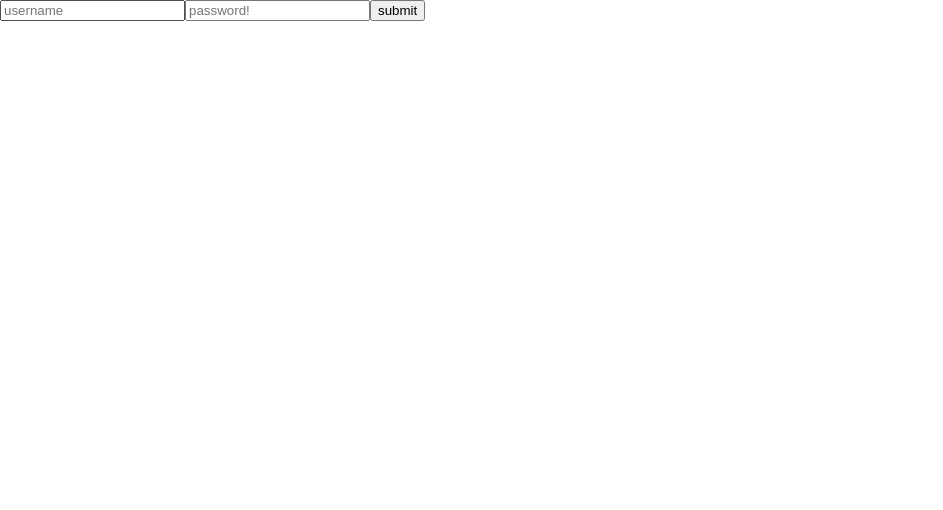
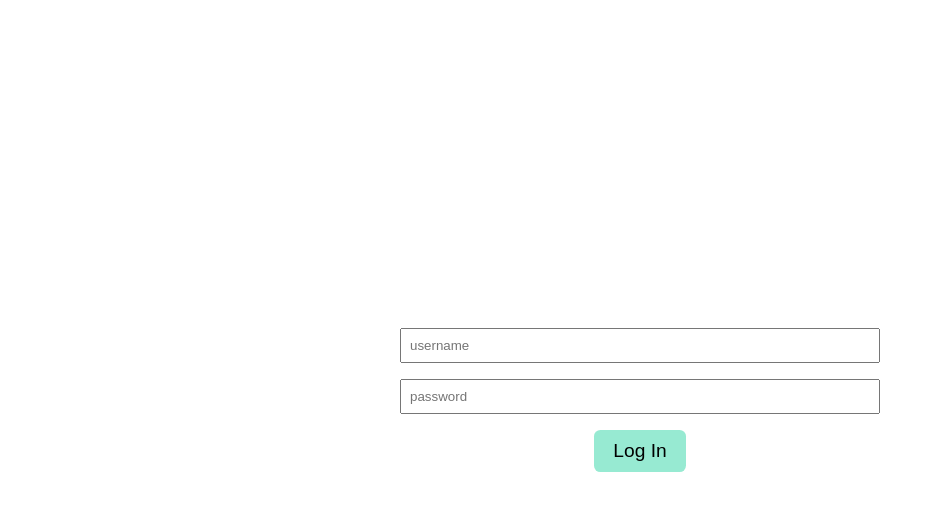
Before and after one commit to bundleofivan/animonogatari, a React (Create React App) app: page /login in a window 1280 px wide. Shown: the top 510 px of the page, without its empty margins (0-943 px from the left). Built offline with nearby package versions, Linux system fonts and the light colour scheme.

Commit message:
added basic login form and button style

```diff
--- /dev/null
+++ b/src/components/Button/Button.module.scss
@@ -0,0 +1,16 @@
+@import 'shared/styles/colors.scss';
+
+.root {
+    padding: 0.6rem 1.2rem;
+    font-size: 1.2rem;
+    border: none;
+    border-radius: 0.4rem;
+    background-color: $magicMint;
+    transition: background-color 0.25s;
+    cursor: pointer;
+
+    &:hover {
+        transition: background-color 0.25s;
+        background-color: darken($magicMint, 20%);
+    }
+}
--- /dev/null
+++ b/src/components/Button/Button.tsx
@@ -0,0 +1,15 @@
+import { FC, ButtonHTMLAttributes } from 'react'
+
+import styles from './Button.module.scss'
+
+type ButtonProps = ButtonHTMLAttributes<HTMLButtonElement>
+
+const Button:FC<ButtonProps> = ({ children, ...buttonProps }) => {
+    return (
+        <button className={styles.root} {...buttonProps}>
+            {children}
+        </button>
+    )
+}
+
+export default Button
--- /dev/null
+++ b/src/components/Button/index.ts
@@ -0,0 +1 @@
+export { default } from './Button'
--- a/src/i18n/locales/en.json
+++ b/src/i18n/locales/en.json
@@ -1,5 +1,5 @@
 {
     "username": "username",
-    "password": "password!",
-    "submit": "submit"
+    "password": "password",
+    "login": "Log In"
 }
--- a/src/index.css
+++ b/src/index.css
@@ -1,4 +1,5 @@
 body {
+  height: 100%;
   margin: 0;
   font-size: 10px;
   font-family: -apple-system, BlinkMacSystemFont, 'Segoe UI', 'Roboto', 'Oxygen',
@@ -8,6 +9,10 @@ body {
   -moz-osx-font-smoothing: grayscale;
 }
 
+html, #root {
+  height: 100%;
+}
+
 code {
   font-family: source-code-pro, Menlo, Monaco, Consolas, 'Courier New',
     monospace;
--- a/src/shared/styles/colors.scss
+++ b/src/shared/styles/colors.scss
@@ -0,0 +1,5 @@
+$englishViolet: #3D315B;
+$independence: #444B6E;
+$magicMint: #97EAD2;
+$orangeYellow: #F5B700;
+$mauve: #DEC1FF;
--- a/src/views/Login/Login.module.scss
+++ b/src/views/Login/Login.module.scss
@@ -1,7 +1,27 @@
 @import 'shared/styles/breakpoints.scss';
 
 .root {
+    height: 100%;
+    display: flex;
+    justify-content: center;
+    align-items: center;
+}
+
+.form {
+    display: flex;
+    justify-content: center;
+    align-items: center;
+    max-width: 30rem;
+    flex-wrap: wrap;
+
     @media screen and (max-width: $mediumScreen) {
-        font-size: 100px;
+        margin-left: 1.5rem;
+        margin-right: 1.5rem;
     }
 }
+
+.input {
+    padding: 0.5rem;
+    width: 100%;
+    margin-bottom: 1rem;
+}
--- a/src/views/Login/Login.tsx
+++ b/src/views/Login/Login.tsx
@@ -1,27 +1,29 @@
 import { FormEvent } from 'react'
 import { useTranslation } from 'react-i18next'
+
+import Button from 'components/Button'
 
 import styles from './Login.module.scss'
 
 const onSubmit = (e: FormEvent<HTMLFormElement>) => {
     e.preventDefault()
-
+    console.log('clicked submit')
 }
 
 const Login = () => {
     const { t } = useTranslation()
     const usernameLabel = t('username')
     const passwordLabel = t('password')
-    const submitText = t('submit')
+    const loginText = t('login')
 
     return (
         <div className={styles.root}>
-            <form onSubmit={onSubmit}>
+            <form className={styles.form} onSubmit={onSubmit}>
                 <label htmlFor={usernameLabel} hidden>{usernameLabel}</label>
-                <input type={'text'} name={usernameLabel} placeholder={usernameLabel} />
+                <input className={styles.input} type={'text'} name={usernameLabel} placeholder={usernameLabel} />
                 <label htmlFor={'password'} hidden>{passwordLabel}</label>
-                <input type={'text'} name={passwordLabel} placeholder={passwordLabel} />
-                <input type={'submit'} value={submitText} />
+                <input className={styles.input} type={'text'} name={passwordLabel} placeholder={passwordLabel} />
+                <Button type={'submit'}>{loginText}</Button>
             </form>
         </div>
     )
```
